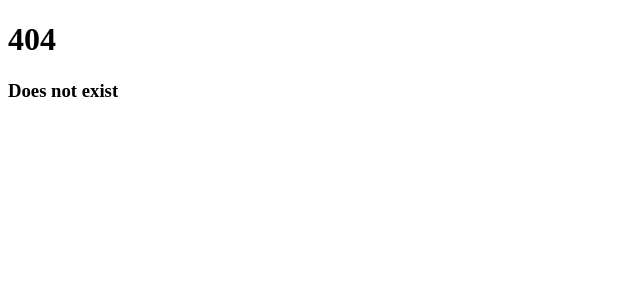
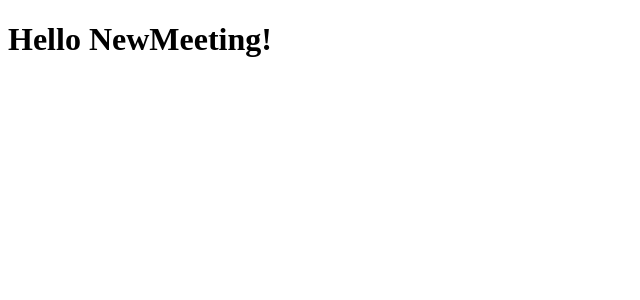
Before and after one commit to Could-this-have-been-an-email/bae.meet.ai, a React (Create React App) app in the folder client/: page /newmeeting in a window 1280 px wide. Before the commit this address had no page. Shown: the top 300 px of the page, without its empty margins (0-640 px from the left). Built offline with nearby package versions, Linux system fonts and the light colour scheme.

Commit message:
added newmeeting page

```diff
--- a/client/src/App.js
+++ b/client/src/App.js
@@ -5,6 +5,7 @@ import NoMatch from './pages/NoMatch';
 import User from './pages/User';
 import Meeting from './pages/Meeting';
 import SignUp from './pages/SignUp';
+import NewMeeting from './pages/NewMeeting'
 
 function App() {
   return (
@@ -20,6 +21,9 @@ function App() {
           <Route path="/user">
             <User />
           </Route>
+          <Route path="/newmeeting">
+            <NewMeeting />
+          </Route>
           <Route path="/meeting">
             <Meeting />
           </Route>
--- /dev/null
+++ b/client/src/pages/NewMeeting.js
@@ -0,0 +1,7 @@
+import React, { useState, useEffect } from 'react';
+
+function Meeting() {
+  return <h1>Hello NewMeeting!</h1>;
+}
+
+export default Meeting;
```
